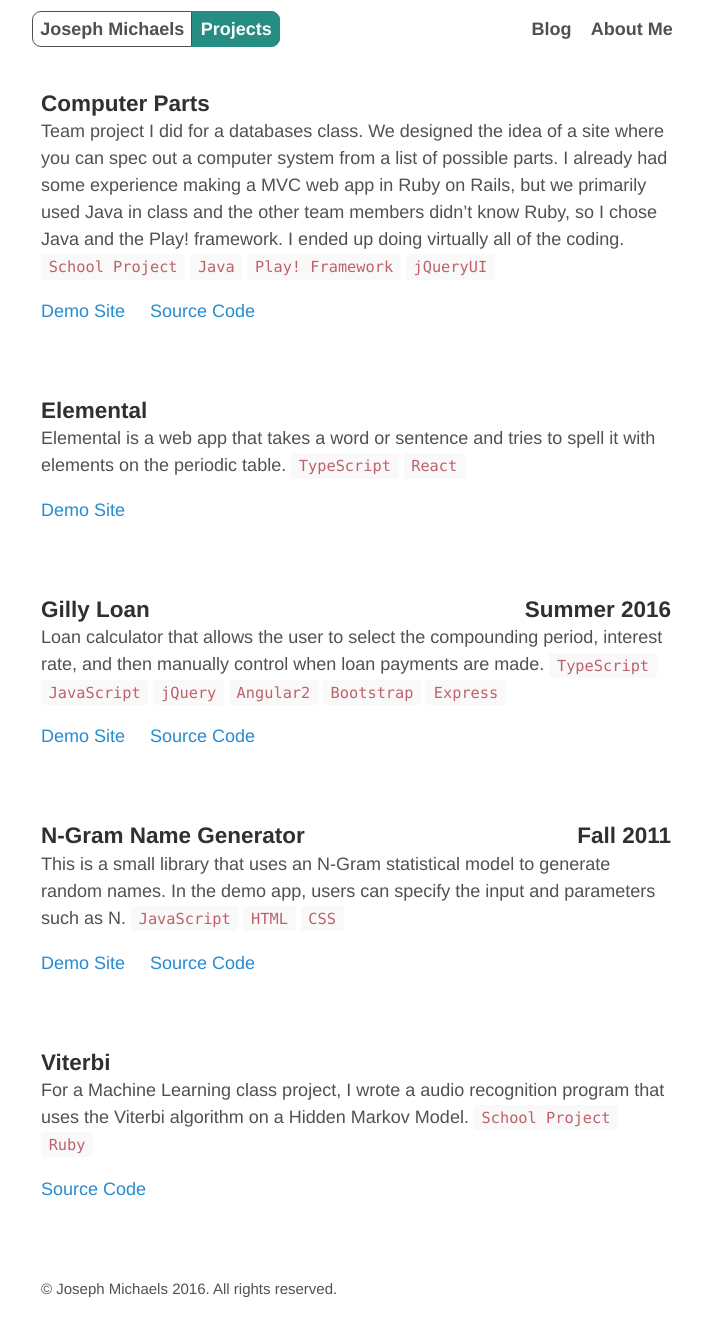
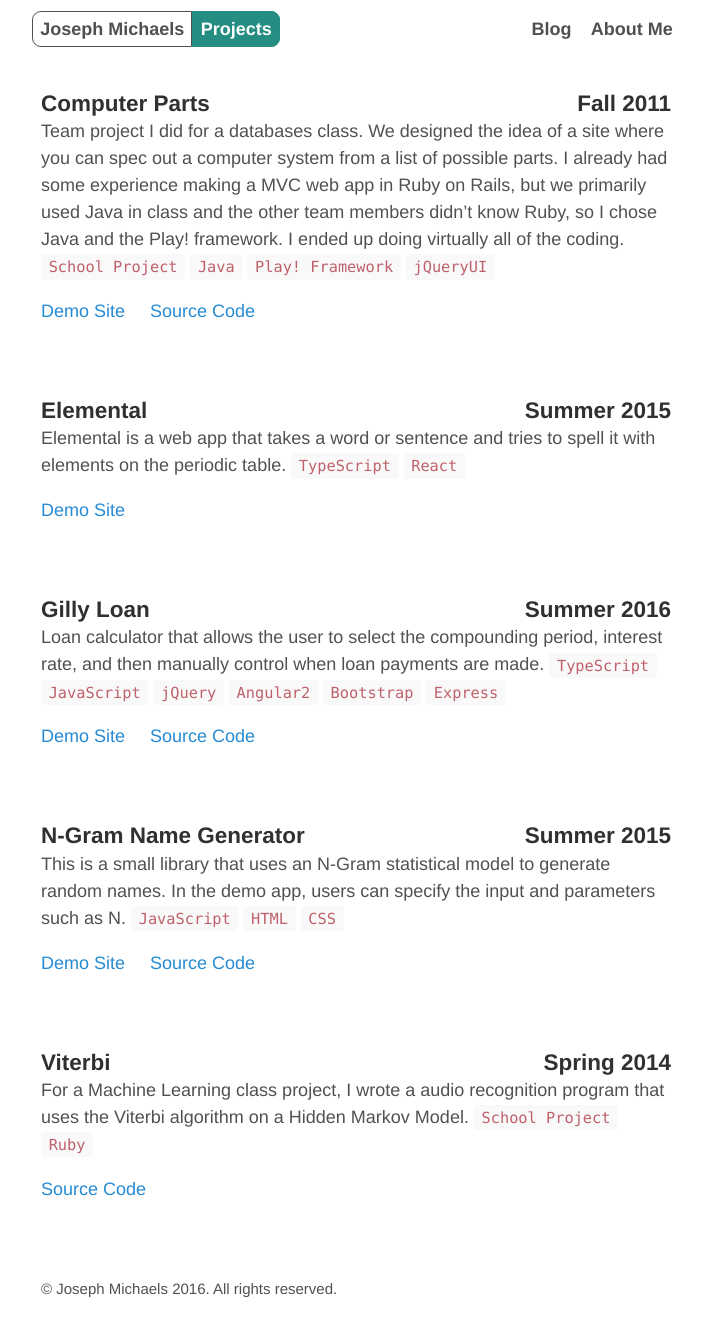
Before and after one commit to Teshel/teshel.github.io, a Jekyll site: the page built from projects.html, in a window 1280 px wide. Shown: the whole page, without its empty margins (284-988 px from the left). Built offline with Jekyll 4.4.1, drawn with Linux system fonts in a browser that asks for light colours.

Commit message:
Fixed project dates

```diff
--- a/_projects/elemental.md
+++ b/_projects/elemental.md
@@ -1,6 +1,7 @@
 ---
 layout: default
 title: Elemental
+when: Summer 2015
 ---
 
 Elemental is a web app that takes a word or sentence and tries to spell it with elements on the periodic table. `TypeScript` `React`
--- a/_projects/n-gram-name-generator.md
+++ b/_projects/n-gram-name-generator.md
@@ -1,7 +1,7 @@
 ---
 layout: default
 title: N-Gram Name Generator
-when: Fall 2011
+when: Summer 2015
 ---
 
 This is a small library that uses an N-Gram statistical model to generate random names. In the demo app, users can specify the input and parameters such as N. `JavaScript` `HTML` `CSS`
--- a/_projects/viterbi.md
+++ b/_projects/viterbi.md
@@ -1,6 +1,7 @@
 ---
 layout: default
 title: Viterbi
+when: Spring 2014
 ---
 
 For a Machine Learning class project, I wrote a audio recognition program that uses the Viterbi algorithm on a Hidden Markov Model. `School Project` `Ruby`
```
Also changed, not shown: _projects/computer-parts.md (+1 -0 lines).
